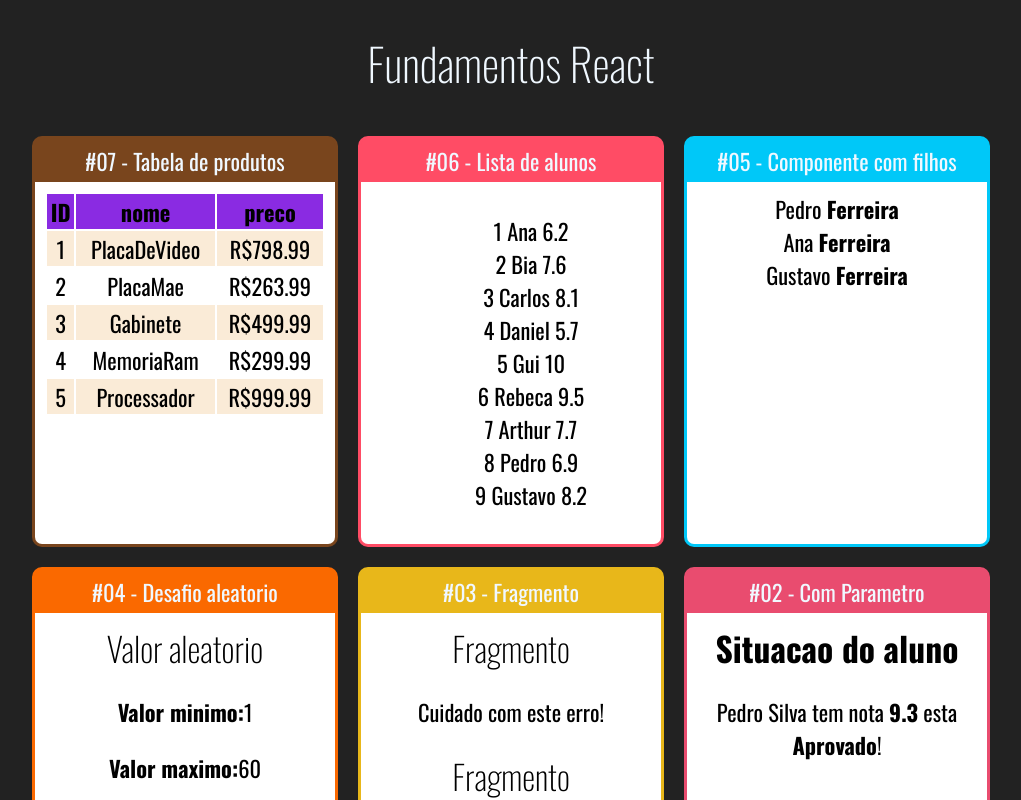
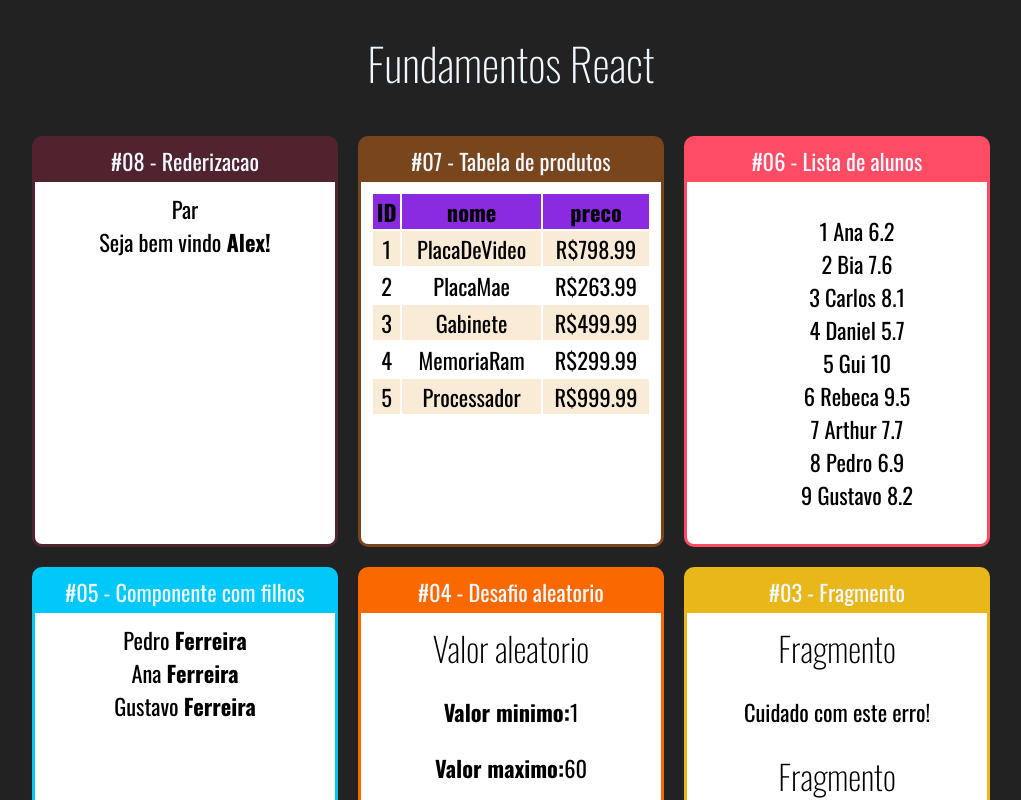
Before and after one commit to alexandre-campos-flooxai/React-section02-fundamentals, a React (Create React App) app in the folder 1_fundamentals/: page / in a window 1280 px wide. Shown: the top 800 px of the page, without its empty margins (129-1150 px from the left). Built offline with nearby package versions, Linux system fonts and the light colour scheme.

Commit message:
feat: conditional rendering

```diff
--- a/1_fundamentals/src/App.jsx
+++ b/1_fundamentals/src/App.jsx
@@ -1,6 +1,8 @@
 import React from "react";
 import "./App.css";
 
+import UsuarioInfo from "./components/condicional/UsuarioInfo";
+import ParouImpar from "./components/condicional/ParouImpar";
 import TabelaProdutos from "./repeticao/TabelaProdutos";
 import ListaAlunos from "./repeticao/ListaAlunos";
 import Familia from "./components/basicos/Familia";
@@ -17,6 +19,10 @@
     <div className="App">
       <h1>Fundamentos React</h1>
       <div className="Cards">
+        <Card titulo="#08 - Rederizacao" color="#50232e">
+          <ParouImpar numero={20}></ParouImpar>
+          <UsuarioInfo usuario={{ nome: "Alex" }}></UsuarioInfo>
+        </Card>
         <Card titulo="#07 - Tabela de produtos" color="#79451d">
           <TabelaProdutos></TabelaProdutos>
         </Card>
--- /dev/null
+++ b/1_fundamentals/src/components/condicional/If.js
@@ -0,0 +1,20 @@
+// eslint-disable-next-line
+export default (props) => {
+  const elseChild = props.children.filter((child) => {
+    return child.type && child.type.name === "Else";
+  })[0];
+
+  const ifChildren = props.children.filter((child) => {
+    return child !== elseChild;
+  });
+
+  if (props.test) {
+    return ifChildren;
+  } else if (elseChild) {
+    return elseChild;
+  } else {
+    return false;
+  }
+};
+
+export const Else = (props) => props.children;
--- /dev/null
+++ b/1_fundamentals/src/components/condicional/ParouImpar.jsx
@@ -0,0 +1,6 @@
+import React from "react";
+// eslint-disable-next-line
+export default (props) => {
+  const isPar = props.numero % 2 === 0;
+  return <div>{isPar ? <span>Par</span> : <span>Impar</span>}</div>;
+};
--- /dev/null
+++ b/1_fundamentals/src/components/condicional/UsuarioInfo.jsx
@@ -0,0 +1,17 @@
+import React from "react";
+import If, { Else } from "./If";
+
+// eslint-disable-next-line
+export default (props) => {
+  const usuario = props.usuario || {};
+  return (
+    <div>
+      <If test={usuario && usuario.nome}>
+        Seja bem vindo <strong>{usuario.nome}!</strong>
+        <Else>
+          Seja bem vindo <strong>amigo!</strong>
+        </Else>
+      </If>
+    </div>
+  );
+};
--- a/1_fundamentals/src/repeticao/TabelaProdutos.jsx
+++ b/1_fundamentals/src/repeticao/TabelaProdutos.jsx
@@ -6,7 +6,7 @@
   function getLinhas() {
     return produtos.map((produto, i) => {
       return (
-        <tr key={produto.id} className={i % 2 == 0 ? "Par" : ""}>
+        <tr key={produto.id} className={i % 2 === 0 ? "Par" : ""}>
           <td>{produto.id}</td>
           <td>{produto.nome}</td>
           <td>R${produto.preco}</td>
```
